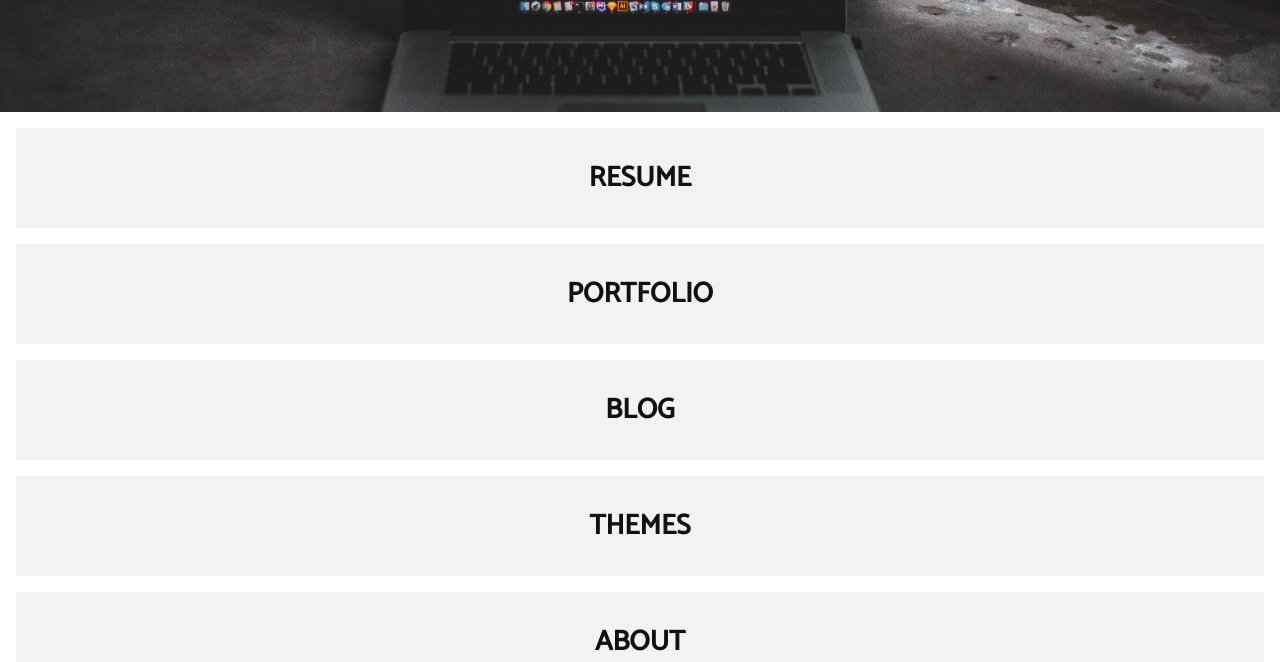
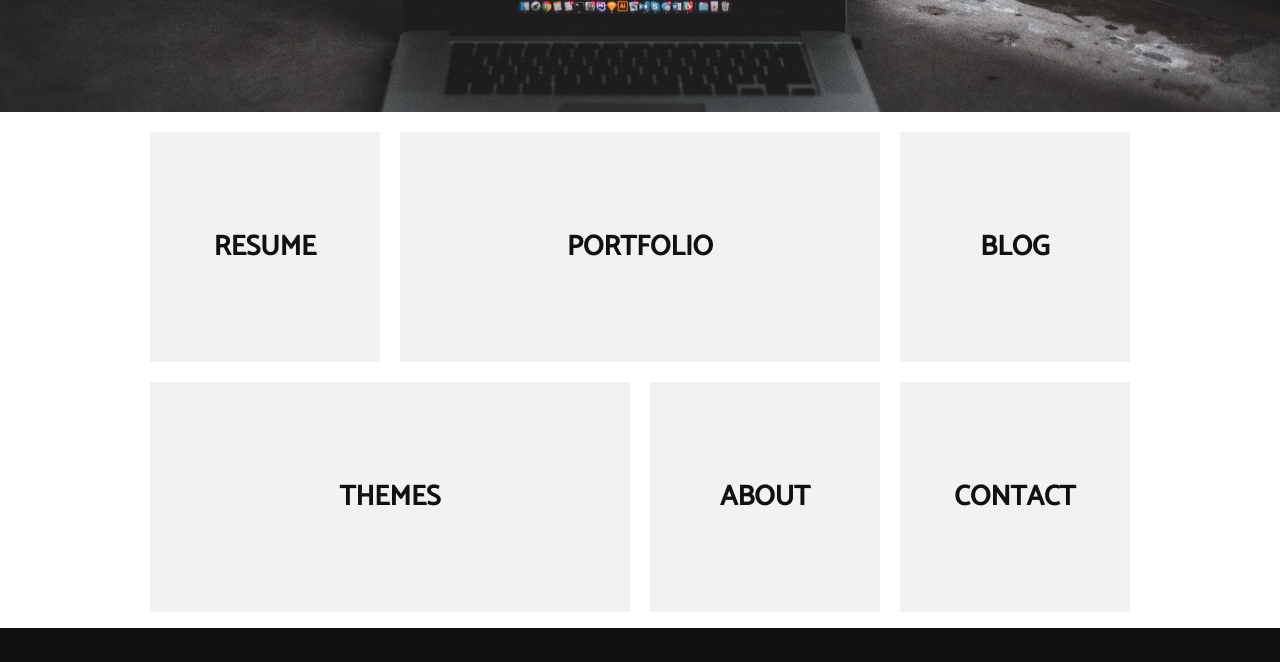
Before and after one commit to KevinTou/responsive-website, a plain HTML site: page index.html in a window 1280 px wide. Shown: the part 438-1100 px from the top of the page. Drawn offline with nearby package versions, Linux system fonts and the light colour scheme.

Commit message:
Added media query for the links at 1000px

```diff
--- a/styles.css
+++ b/styles.css
@@ -241,8 +241,12 @@ header .header-link {
 }
 
 @media only screen and (min-width: 1000px) {
+    .wrapper {
+        width: 1000px;
+        margin: 0 auto;
+    }
+
     .index-banner {
-        width: 100%;
         height: 450px;
     }
 
@@ -250,6 +254,28 @@ header .header-link {
         display: block;
         width: 560px;
         margin: 0 auto;
+    }
+
+    .index-links {
+        overflow: hidden;
+    }
+
+    .index-links div {
+        margin: 20px 10px 0;
+        height: 230px;
+        float: left;
+    }
+
+    .index-boxlink-square {
+        width: calc(25% - 20px) !important;
+    }
+
+    .index-boxlink-rectangle {
+        width: calc(50% - 20px) !important;
+    }
+
+    .index-links div h3 {
+        line-height: 230px;
     }
 }
 
```
